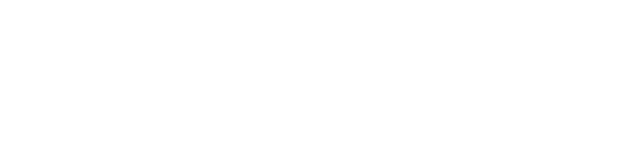
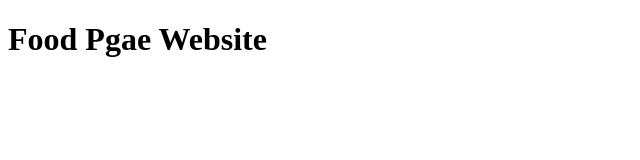
Before and after one commit to ManuvidyaS/Foodmate, a plain HTML site: page about.html in a window 1280 px wide. Shown: the whole page, without its empty margins (0-640 px from the left). Drawn offline with Linux system fonts and the light colour scheme.

```diff
--- a/about.html
+++ b/about.html
@@ -6,6 +6,6 @@
     <title>About Page</title>
 </head>
 <body>
-
+    <h1>Food Pgae Website</h1>
 </body>
 </html>
```
